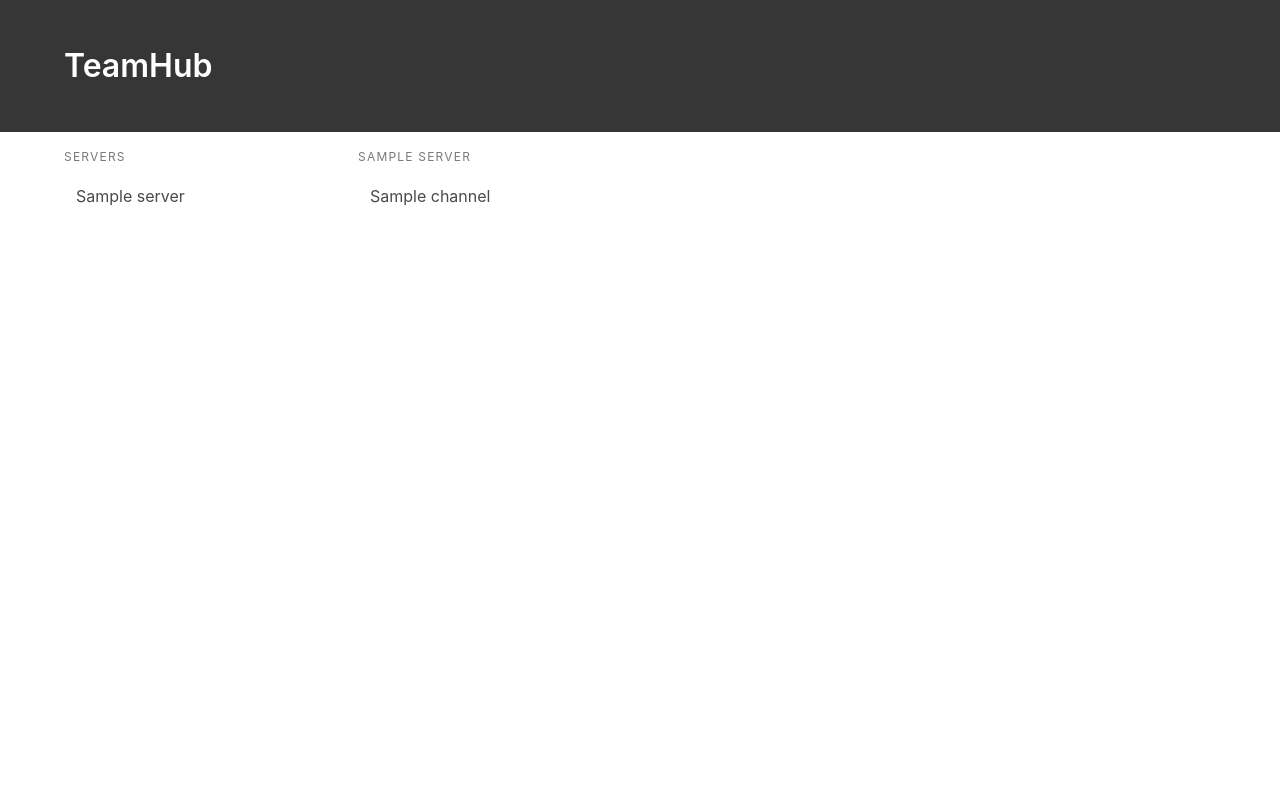
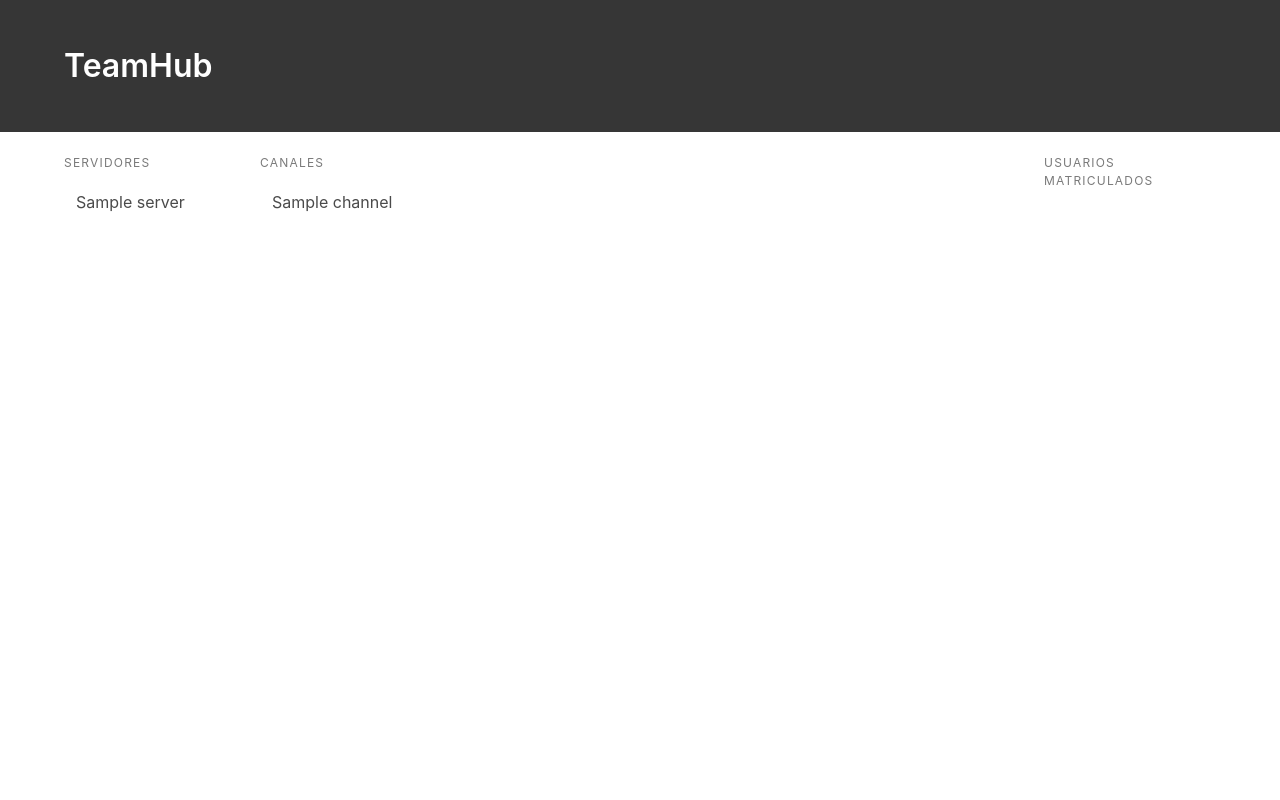
Before and after one commit to AnitaGomez2183/programacion3, a Flask app: page /server/1 in a window 1280 px wide. Run offline with Flask 3, Linux system fonts and the light colour scheme; tables that the repository leaves empty hold one stand-in row (values such as "Sample post"); parts of the project's set-up code (start-up, migrations or seed data) failed here and were passed over.

Commit message:
Nuevos estilos y estructura de la interfaz

```diff
--- a/app/static/css/style.css
+++ b/app/static/css/style.css
@@ -1,4 +1,8 @@
-/* Personaliza estilos aquí si es necesario */
+html,
+body {
+  height: 100%;
+}
+
 .message-group {
   margin-bottom: 20px;
 }
@@ -11,3 +15,35 @@
 .message-group li {
   margin-bottom: 10px;
 }
+
+.container.is-fullheight {
+  height: calc(100vh - 142px); /* Altura total menos la altura del hero */
+}
+
+.columns.is-fullheight {
+  height: 100%;
+  margin-top: 10px;
+}
+
+.column {
+  overflow-y: auto;
+  position: relative;
+}
+
+#chat {
+  display: flex;
+  flex-direction: column;
+  height: 100%; /* Asegura que el chat ocupe toda la altura disponible */
+}
+
+#chat-messages {
+  flex-grow: 1;
+  overflow-y: auto;
+}
+
+#chat-input {
+  flex-shrink: 0;
+  padding: 10px;
+  background-color: #f5f5f5; /* Color de fondo para diferenciar el input */
+  border-top: 1px solid #ddd; /* Borde superior para separar del contenido del chat */
+}
--- a/app/templates/base.html
+++ b/app/templates/base.html
@@ -17,16 +17,19 @@
             </div>
         </section>
     </header>
-    <div class="container mt-4">
-        <div class="columns">
-            <div class="column is-one-quarter" id="servers">
+    <div class="container is-fullheight">
+        <div class="columns is-fullheight">
+            <div class="column is-2" id="servers">
                 {% block servers %}{% endblock %}
             </div>
-            <div class="column is-one-quarter" id="channels">
+            <div class="column is-2" id="channels">
                 {% block channels %}{% endblock %}
             </div>
-            <div class="column" id="chat">
+            <div class="column is-6" id="chat">
                 {% block chat %}{% endblock %}
+            </div>
+            <div class="column is-2" id="users">
+                {% block users %}{% endblock %}
             </div>
         </div>
     </div>
--- a/app/templates/index.html
+++ b/app/templates/index.html
@@ -2,7 +2,9 @@
 
 {% block servers %}
 <aside class="menu">
-    <p class="menu-label">Servers</p>
+    <p class="menu-label">
+        Servidores
+    </p>
     <ul class="menu-list">
         {% for server in servers %}
         <li><a href="{{ url_for('main.server', server_id=server.server_id) }}">{{ server.name }}</a></li>
--- a/app/templates/server.html
+++ b/app/templates/server.html
@@ -2,7 +2,9 @@
 
 {% block servers %}
 <aside class="menu">
-    <p class="menu-label">Servers</p>
+    <p class="menu-label">
+        Servidores
+    </p>
     <ul class="menu-list">
         {% for server in servers %}
         <li><a href="{{ url_for('main.server', server_id=server.server_id) }}">{{ server.name }}</a></li>
@@ -13,7 +15,9 @@
 
 {% block channels %}
 <aside class="menu">
-    <p class="menu-label">{{ server.name }}</p>
+    <p class="menu-label">
+        Canales
+    </p>
     <ul class="menu-list">
         {% for channel in channels %}
         <li><a href="{{ url_for('main.channel', channel_id=channel.channel_id) }}">{{ channel.name }}</a></li>
@@ -22,4 +26,15 @@
 </aside>
 {% endblock %}
 
-{% block chat %}{% endblock %}
+{% block users %}
+<aside class="menu">
+    <p class="menu-label">
+        Usuarios Matriculados
+    </p>
+    <ul class="menu-list">
+        {% for user in users %}
+        <li>{{ user.username }}</li>
+        {% endfor %}
+    </ul>
+</aside>
+{% endblock %}
--- a/config.py
+++ b/config.py
@@ -6,5 +6,4 @@
     SECRET_KEY = os.getenv('SECRET_KEY')
     password = quote_plus(os.getenv('DB_PASS'))
     SQLALCHEMY_DATABASE_URI = f"mysql+pymysql://{os.getenv('DB_USER')}:{os.getenv('DB_PASS')}@{os.getenv('DB_HOST')}/{os.getenv('DB_NAME')}"
-    print(f"SQLALCHEMY_DATABASE_URI: {SQLALCHEMY_DATABASE_URI}")
     SQLALCHEMY_TRACK_MODIFICATIONS = False
--- a/run.py
+++ b/run.py
@@ -1,6 +1,7 @@
+import os
 from app import create_app
 
 app = create_app()
 
 if __name__ == '__main__':
-    app.run()
+    app.run(debug=os.getenv("FLASK_DEBUG", False))
```
Also changed, not shown: app/templates/channel.html (+42 -19 lines), 1 other file.
